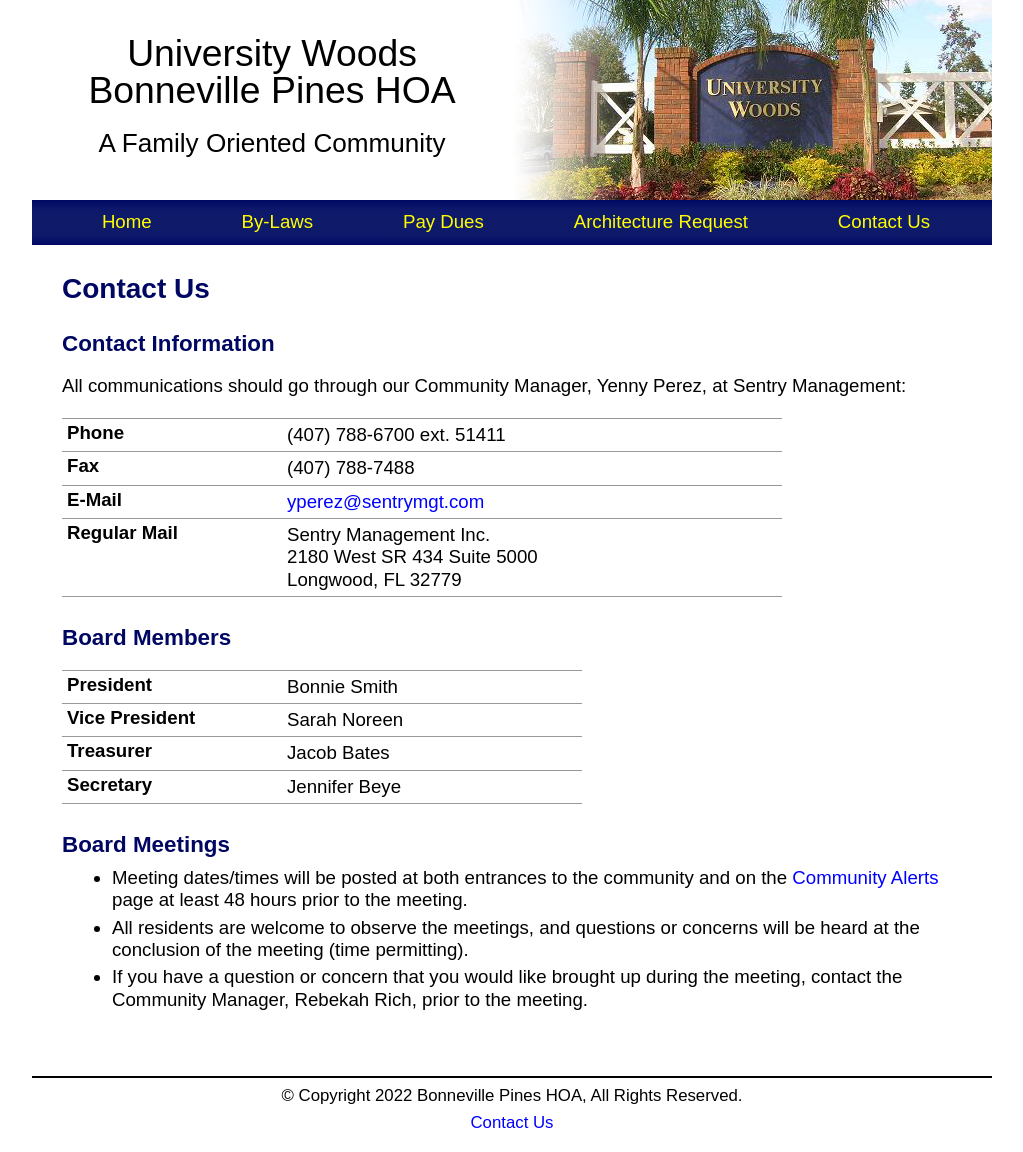
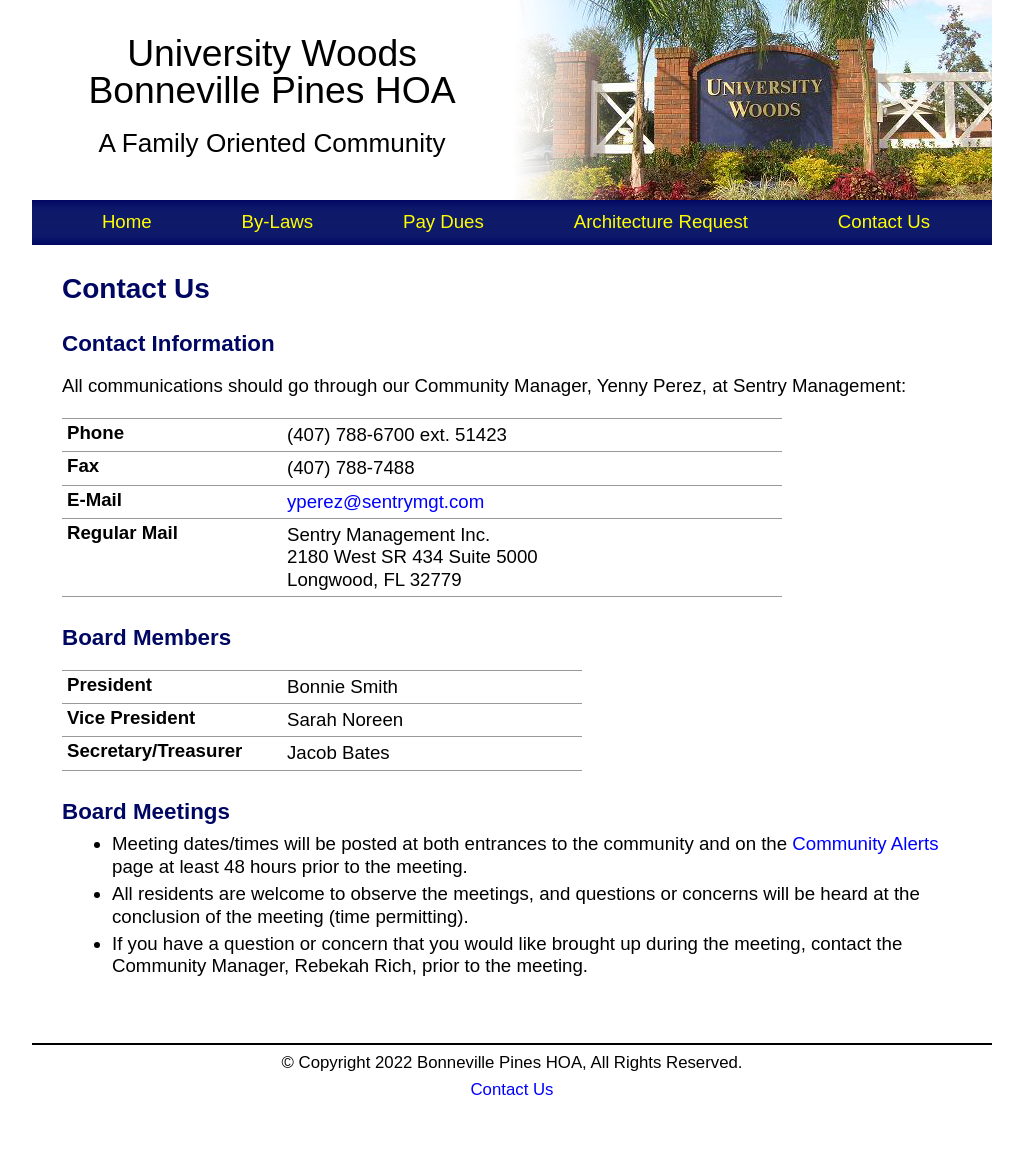
Before and after one commit to bphoa/website, a Jekyll site: the page built from contact.md, in a window 1280 px wide. Shown: the whole page, without its empty margins (128-1151 px from the left). Built offline with Jekyll 4.4.1, drawn with Linux system fonts in a browser that asks for light colours; after the commit the page ends 1118 px from its top, so only the background shows below that.

Commit message:
Update contact.md

```diff
--- a/contact.md
+++ b/contact.md
@@ -9,7 +9,7 @@ description: "Contact information and Board of Directors"
 All communications should go through our Community Manager, Yenny Perez, at Sentry Management:
 
 Phone
-: (407) 788-6700 ext. 51411
+: (407) 788-6700 ext. 51423
 
 Fax
 : (407) 788-7488
@@ -31,11 +31,8 @@ President
 Vice President
 : Sarah Noreen
 
-Treasurer
+Secretary/Treasurer
 : Jacob Bates
-
-Secretary
-: Jennifer Beye
 {: #board}
 
 ## Board Meetings
```
